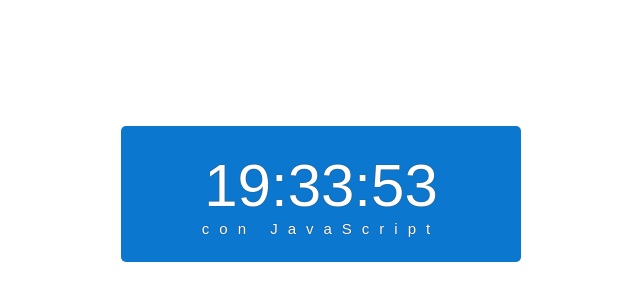
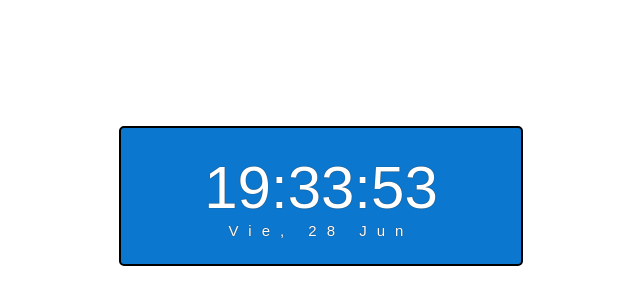
Before and after one commit to ferchris82/JavaScript, a plain HTML site: page Calculadora Digital/index.html in a window 1280 px wide. Shown: the whole page, without its empty margins (319-959 px from the left). Drawn offline with Linux system fonts and the light colour scheme.

Commit message:
Versión 1.0

```diff
--- a/Calculadora Digital/css/estilos.css
+++ b/Calculadora Digital/css/estilos.css
@@ -17,3 +17,6 @@
     letter-spacing: 10px;
     font-size: 15px;
 }
+.animar{
+    border: rgb(0, 0, 0) 2px solid;
+}
--- a/Calculadora Digital/js/reloj.js
+++ b/Calculadora Digital/js/reloj.js
@@ -1,9 +1,24 @@
 const mostrarReloj = () =>{
     let fecha = new Date();
-    let hr = fecha.getHours();
-    let min = fecha.getMinutes();
-    let seg = fecha.getSeconds();
+    let hr = formatoHora(fecha.getHours());
+    let min = formatoHora(fecha.getMinutes());
+    let seg = formatoHora(fecha.getSeconds());
     document.getElementById('hora').innerHTML = `${hr}:${min}:${seg}`;
+
+    const meses = ['Ene', 'Feb', 'Mar', 'Abr', 'May', 'Jun', 'Jul', 'Ago', 'Sep', 'Oct', 'Nov', 'Dic'];
+    const dias = ['Dom', 'Lun', 'Mar', 'Mie', 'Jue', 'Vie', 'Sab'];
+    let diaSemana = dias[fecha.getDay()];
+    let dia = fecha.getDate();
+    let mes = meses[fecha.getMonth()];
+    let fechaTexto = `${diaSemana}, ${dia} ${mes}`;
+    document.getElementById('fecha').innerHTML = fechaTexto;
+    document.getElementById('contenedor').classList.toggle('animar');
+}
+
+const formatoHora = (hora)=>{
+    if(hora<10)
+        hora = '0' + hora;
+    return hora;
 }
 
 setInterval(mostrarReloj, 1000);
```
